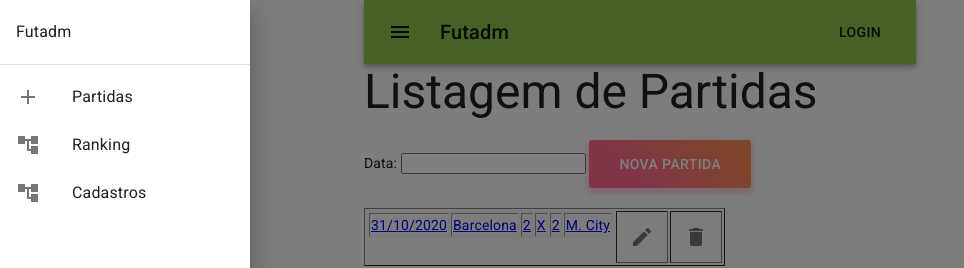
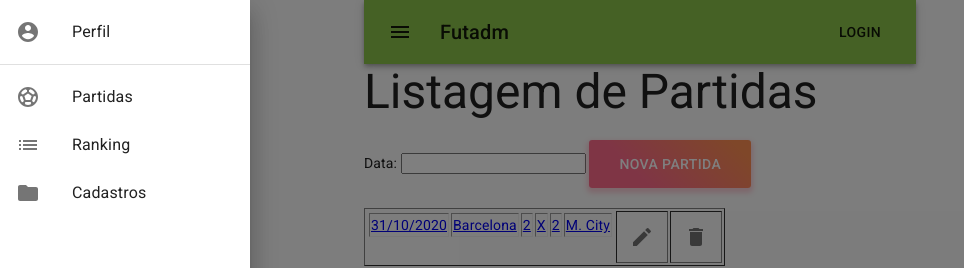
Before and after one commit to dsm-cefet-rj/trabalho-integrado-2020-1-grupo-5, a React (Create React App) app in the folder src/front-end/: page / in a window 1280 px wide. Both pictures are taken after a click on the button 400 px from the left and 32 px from the top of the page. Shown: the top 268 px of the page, without its empty margins (0-964 px from the left). Built offline with nearby package versions, Linux system fonts and the light colour scheme; data requests are answered from the project's data file.

Commit message:
Alterando os ícones no Drawer

```diff
--- a/src/front-end/src/components/layout/Drawer.js
+++ b/src/front-end/src/components/layout/Drawer.js
@@ -6,8 +6,10 @@ import ListItemIcon from '@material-ui/core/ListItemIcon';
 import ListItemText from '@material-ui/core/ListItemText';
 import Box from '@material-ui/core/Box';
 import Divider from '@material-ui/core/Divider';
-import AccountTreeIcon from '@material-ui/icons/AccountTree';
-import AddIcon from '@material-ui/icons/Add';
+import AccountCircleIcon from '@material-ui/icons/AccountCircle';
+import SportsSoccerIcon from '@material-ui/icons/SportsSoccer';
+import ListIcon from '@material-ui/icons/List';
+import FolderIcon from '@material-ui/icons/Folder';
 import {Link} from "react-router-dom";
 
 
@@ -19,22 +21,23 @@ export default function Drawer(props){
             onClose={props.toggleDrawerHandler(false)} >
             <Box width={250}>
                 <List>
-                    <ListItem key="Futadm">
-                        <ListItemText primary="Futadm"/>
+                    <ListItem key="Perfil">
+                    <   ListItemIcon><AccountCircleIcon /></ListItemIcon>
+                        <ListItemText primary="Perfil"/>
                     </ListItem>
                 </List>
                 <Divider/>
                 <List>
                     <ListItem button key="Partidas" onClick={props.toggleDrawerHandler(false)} component={Link} to="/">
-                        <ListItemIcon><AddIcon /></ListItemIcon>
+                        <ListItemIcon><SportsSoccerIcon /></ListItemIcon>
                         <ListItemText primary="Partidas" />
                     </ListItem>
                     <ListItem button key="Ranking" onClick={props.toggleDrawerHandler(false)} component={Link} to="/partidas/novo">
-                        <ListItemIcon><AccountTreeIcon /></ListItemIcon>
+                        <ListItemIcon><ListIcon /></ListItemIcon>
                         <ListItemText primary="Ranking" />
                     </ListItem>
                     <ListItem button key="Cadastros" onClick={props.toggleDrawerHandler(false)} component={Link} to="/jogadores">
-                        <ListItemIcon><AccountTreeIcon /></ListItemIcon>
+                        <ListItemIcon><FolderIcon /></ListItemIcon>
                         <ListItemText primary="Cadastros" />
                     </ListItem>
                 </List>
```
